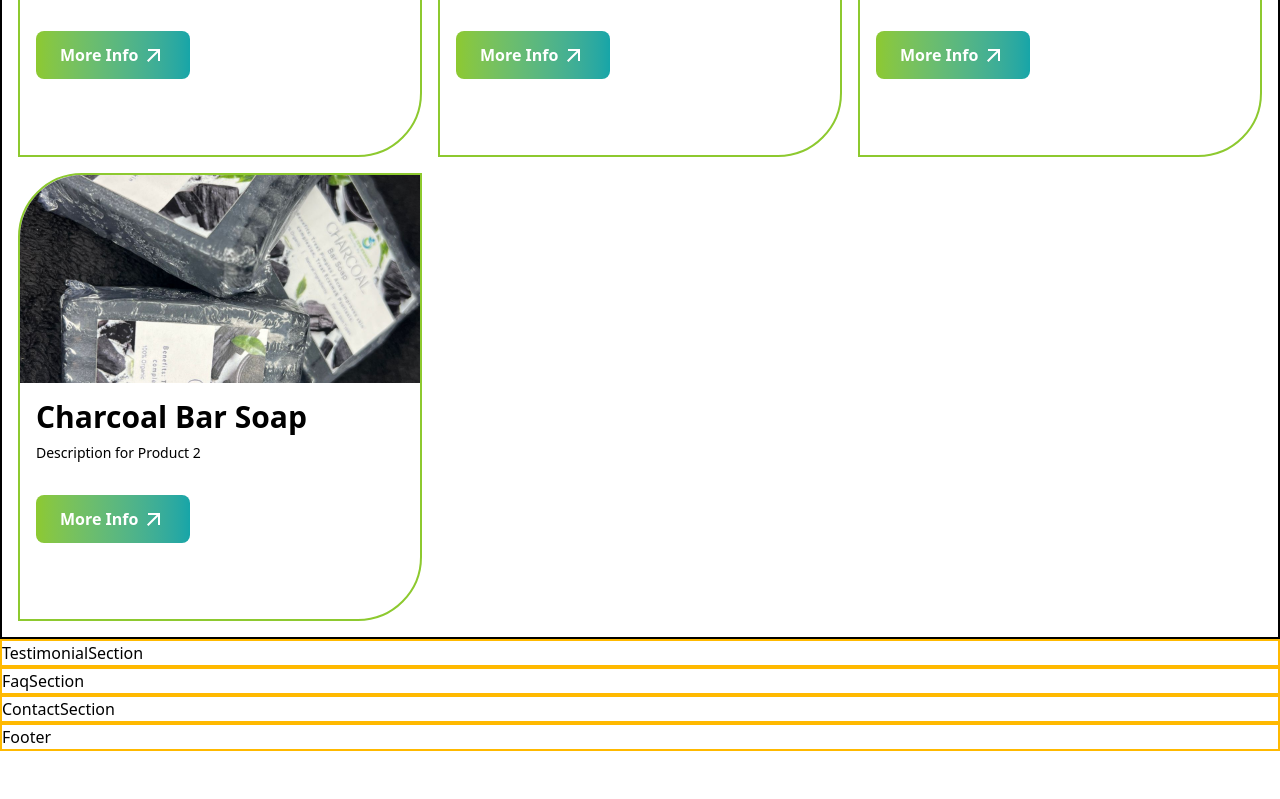
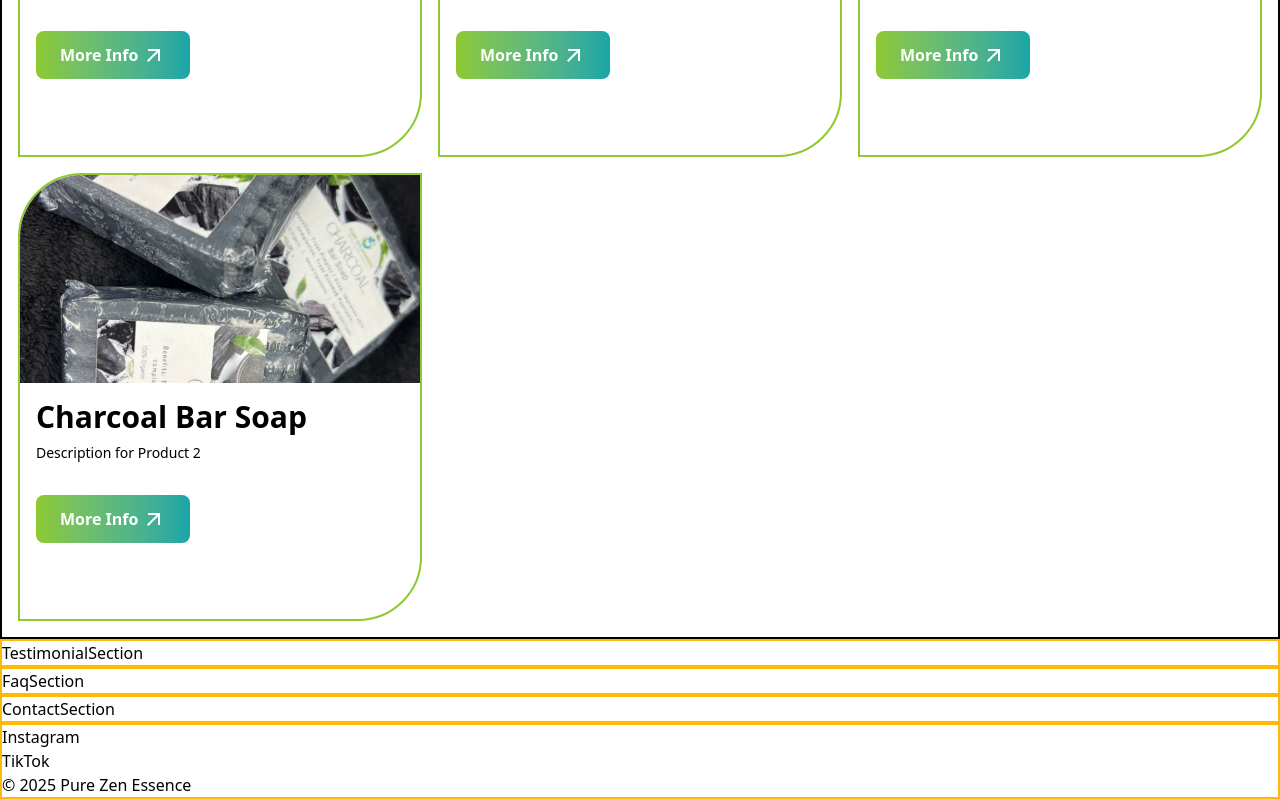
Before and after one commit to elixer-prince/pure-zen-essence, a React (Vite) app in the folder frontend/: page / in a window 1280 px wide. Shown: the part 1677-2476 px from the top of the page. Before the commit the page ends 2428 px from the top, so only its background shows below. Built offline with nearby package versions, Linux system fonts and the light colour scheme.

Commit message:
Update Footer content

```diff
--- a/frontend/src/components/Footer.tsx
+++ b/frontend/src/components/Footer.tsx
@@ -1,5 +1,17 @@
 const Footer = () => {
-  return <footer className="border-2 border-amber-400">Footer</footer>;
+  return (
+    <footer className="border-2 border-amber-400">
+      <ul>
+        <li>
+          <a href="">Instagram</a>
+        </li>
+        <li>
+          <a href="">TikTok</a>
+        </li>
+      </ul>
+      <p>&copy; 2025 Pure Zen Essence</p>
+    </footer>
+  );
 };
 
 export default Footer;
```
